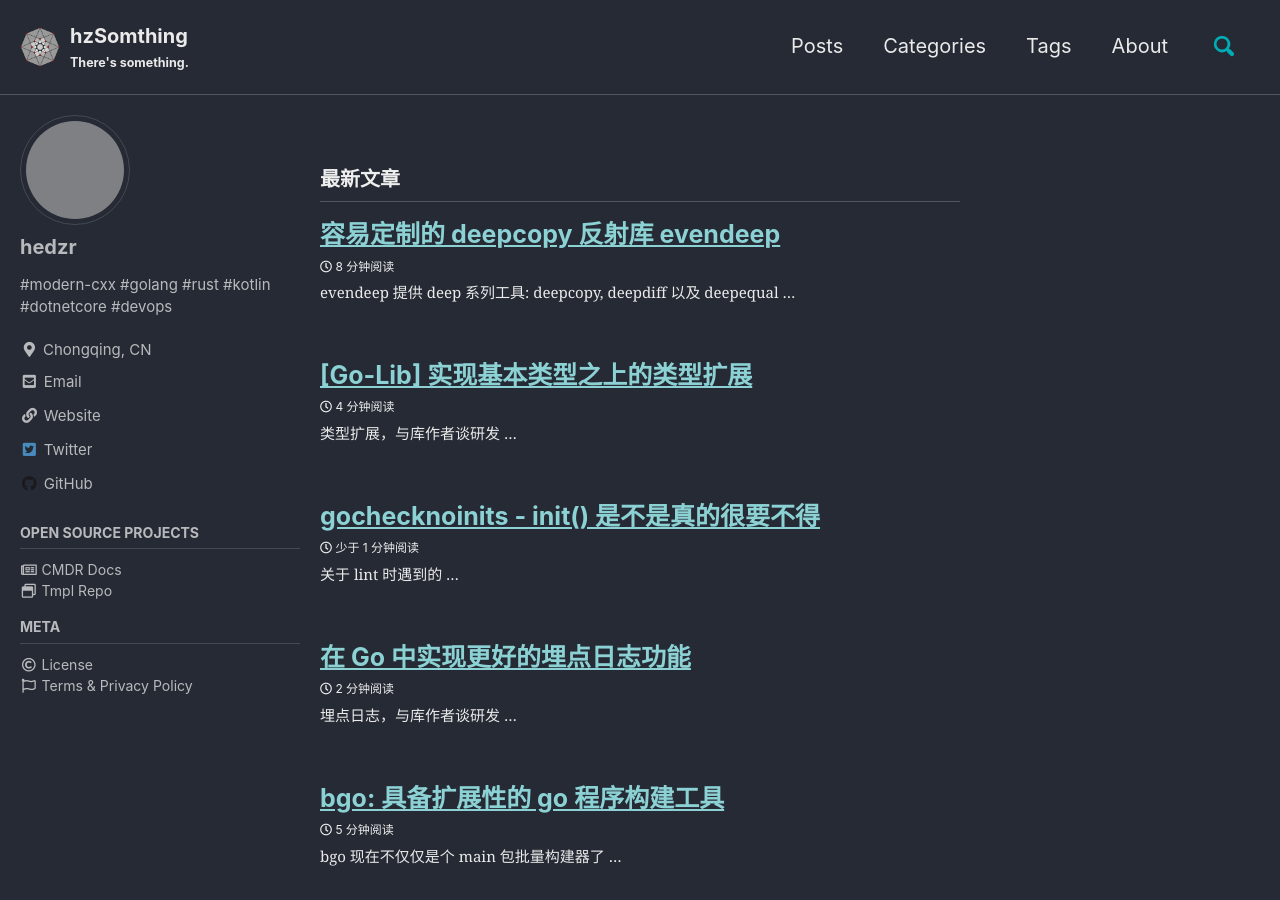
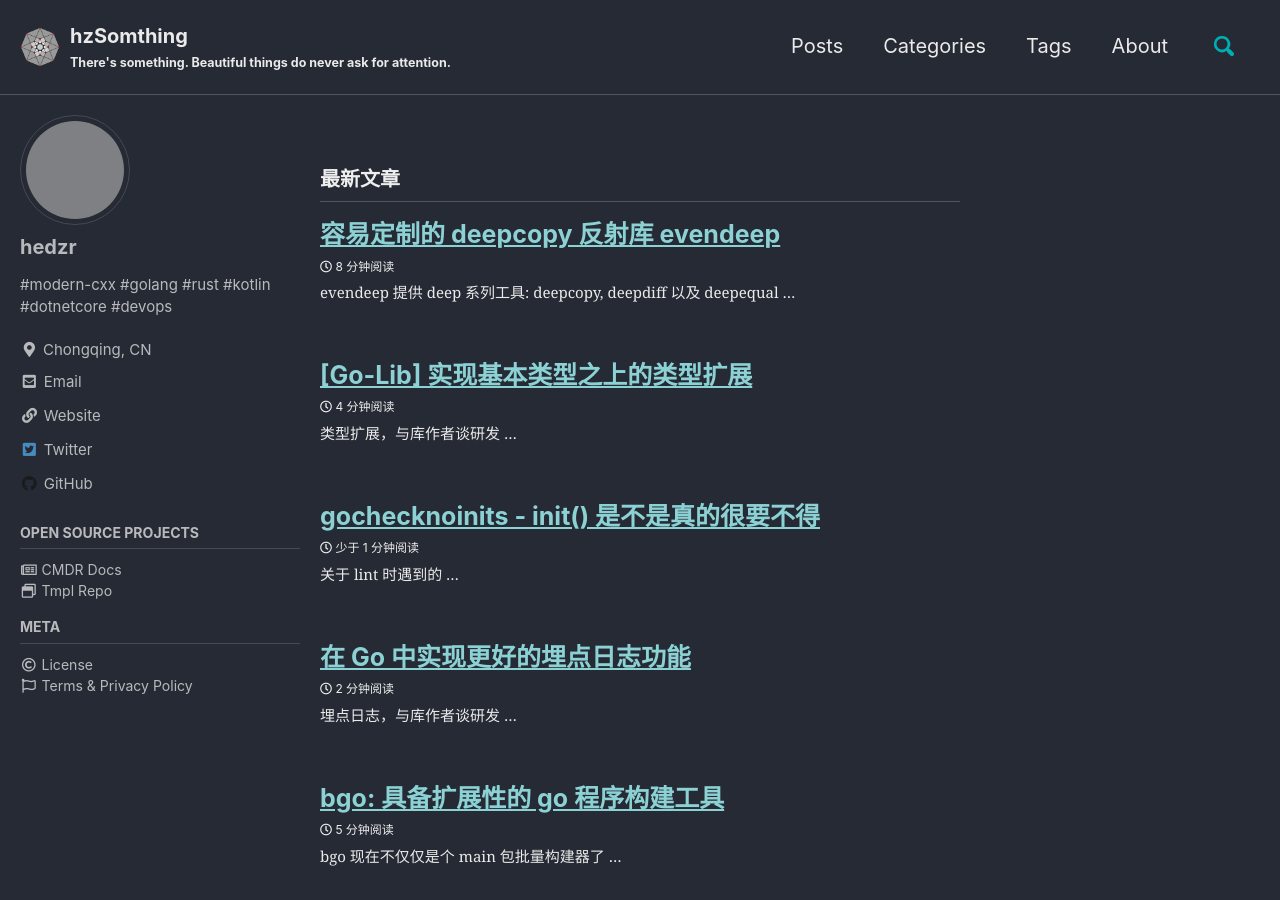
Before and after one commit to hedzr/hedzr.github.io, a Jekyll site: the page built from index.html, in a window 1280 px wide and 900 px high. Built offline with Jekyll 4.4.1, drawn with Linux system fonts in a browser that asks for light colours; cached includes are drawn as plain includes; some web fonts are replaced; the list of posts is cut into pages by our own code; grey boxes are pictures that could not be loaded.

Commit message:
update subtitle

```diff
--- a/_config.yml
+++ b/_config.yml
@@ -22,7 +22,7 @@ minimal_mistakes_skin    : "dark" # "air", "aqua", "contrast", "dark", "dirt", "
 locale                   : "zh-CN"
 title                    : "hzSomthing"
 title_separator          : "|"
-subtitle                 : "There's something." # site tagline that appears below site title in masthead
+subtitle                 : "There's something. Beautiful things do never ask for attention." # site tagline that appears below site title in masthead
 name                     : "hedzr"
 description              : "There's something, recording by hedzr."
 url                      : "https://hedzr.com" # the base hostname & protocol for your site e.g. "https://mmistakes.github.io"
```
